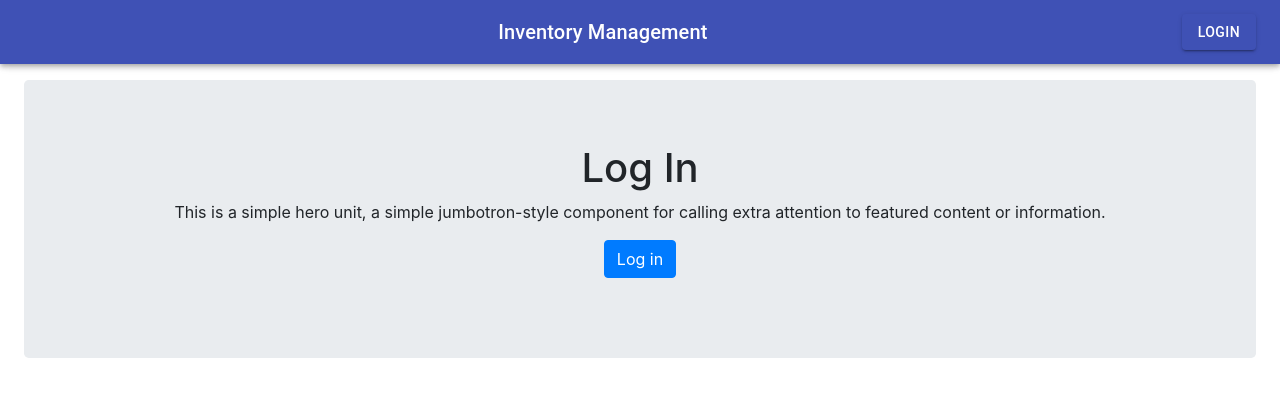
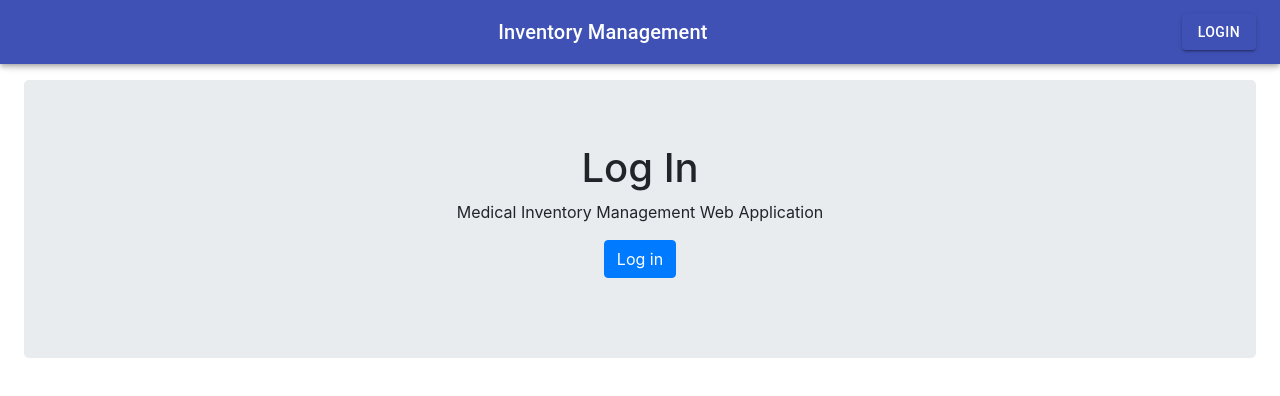
Before and after one commit to ShadmanKhan12/Inventory-Mangement, a React (Create React App) app: page / in a window 1280 px wide. Shown: the top 396 px of the page. Built offline with nearby package versions, Linux system fonts and the light colour scheme.

Commit message:
code cleanup

```diff
--- a/src/App.tsx
+++ b/src/App.tsx
@@ -1,6 +1,6 @@
-import React ,{useState} from 'react';
+import React, { useState } from 'react';
 import './App.css';
-import Header from './components/Header';
+import NavBar from './components/NavBar';
 import ModelData from './components/Model Data';
 import LoginForm from './components/LoginForm';
 import axios from 'axios'
@@ -11,54 +11,34 @@ import Container from '@material-ui/core/Container';
 import Box from '@material-ui/core/Box';
 import AddDevice from './components/AddDevice'
 import InvalidURl from './components/InvalidURl'
-import {LoginContext,ModeDataContext} from './helpers/LoginContext'
+import { LoginContext, ModeDataContext } from './helpers/LoginContext'
 import { Devices } from './Api';
 
 function App() {
   axios.defaults.baseURL = `http://163.47.115.230:30000/`;
   axios.interceptors.request.use(
-    config =>{
-      console.log("axios",config);
+    config => {
       config.headers.authorization = `${localStorage.getItem('Token')}`;
       return config;
     }
   );
-  axios.interceptors.response.use(
-    (res) => {
-
-       return res;
-    },
-    (err) => {
-
-
-       return Promise.reject(err);
-    }
- );
-
-  const [isLoggedIn,setLogIn] = React.useState<boolean>(false);
-  const [modeltypeData,setModelTypeData] = React.useState<Devices[]>([]);
-  console.log("checking fun",modeltypeData);
+  const [isLoggedIn, setLogIn] = React.useState<boolean>(false);
+  const [modeltypeData, setModelTypeData] = React.useState<Devices[]>([]);
 
   return (
     <div className="App">
-      <LoginContext.Provider value={{isLoggedIn,setLogIn}}>
-      <Header></Header>
+      <LoginContext.Provider value={{ isLoggedIn, setLogIn }}>
+        <NavBar></NavBar>
         <Box pb={5}></Box>
         <Switch>
           <Container>
-
-        <ModeDataContext.Provider value={{modeltypeData,setModelTypeData}}>
+            <ModeDataContext.Provider value={{ modeltypeData, setModelTypeData }}>
               <Route path="/" component={Home} exact />
               <Route path="/login" component={LoginForm} />
               <Route path="/modeltype" component={ModelData} />
               <Route path="/modeldata" component={ModelPreviewModal}></Route>
               <Route path="/devicemodel" component={AddDevice}></Route>
             </ModeDataContext.Provider>
-      {/* <Route path=""  component={InvalidURl} /> */}
-     {/* <Header/> */}
-     {/* <Device></Device>
-     <Form></Form> */}
-
           </Container>
         </Switch>
       </LoginContext.Provider>
--- a/src/components/Home.tsx
+++ b/src/components/Home.tsx
@@ -1,19 +1,16 @@
 
-import { Jumbotron,Button } from 'react-bootstrap'
-import {Link} from 'react-router-dom'
+import { Jumbotron, Button } from 'react-bootstrap'
+import { Link } from 'react-router-dom'
 
 export default function Home() {
     return (
         <div>
             <Jumbotron>
                 <h1>Log In </h1>
+                <p>Medical Inventory Management Web Application</p>
                 <p>
-                    This is a simple hero unit, a simple jumbotron-style component for calling
-                    extra attention to featured content or information.
-  </p>
-                <p>
-                <Link to="/login">
-                    <Button variant="primary">Log in</Button>
+                    <Link to="/login">
+                        <Button variant="primary">Log in</Button>
                     </Link>
                 </p>
             </Jumbotron>
--- a/src/components/LoginForm.tsx
+++ b/src/components/LoginForm.tsx
@@ -1,8 +1,6 @@
 import React, { Component, useContext, useEffect } from 'react'
 import { logInApi } from '../Api'
 import { useHistory } from 'react-router-dom';
-import { Redirect } from 'react-router'
-import Avatar from '@material-ui/core/Avatar';
 import Button from '@material-ui/core/Button';
 import CssBaseline from '@material-ui/core/CssBaseline';
 import TextField from '@material-ui/core/TextField';
--- a/src/components/ModelPreviewModal.tsx
+++ b/src/components/ModelPreviewModal.tsx
@@ -64,9 +64,6 @@ export default function ModelPreviewModal(Name:any,Brand: string) {
             <p id="transition-modal-description">react-transition-group animates me.</p>
             <p>{Name}</p>
             <p>{Brand}</p>
-            {/* {(modeltype.map((model) => (
-          <option key={model.Id} >{model.Name}</option>
-        ))} */}
           </div>
         </Fade>
       </Modal>
--- a/src/components/Header.tsx
+++ b/src/components/NavBar.tsx
@@ -25,7 +25,7 @@ const useStyles = makeStyles((theme) => ({
   },
 }));
 
-export default function Header() {
+export default function NavBar() {
   const classes = useStyles();
   const {isLoggedIn,setLogIn} = useContext(LoginContext);
 console.log("islofff",isLoggedIn)
```
Lines whose indentation alone changed are shown as unchanged.
